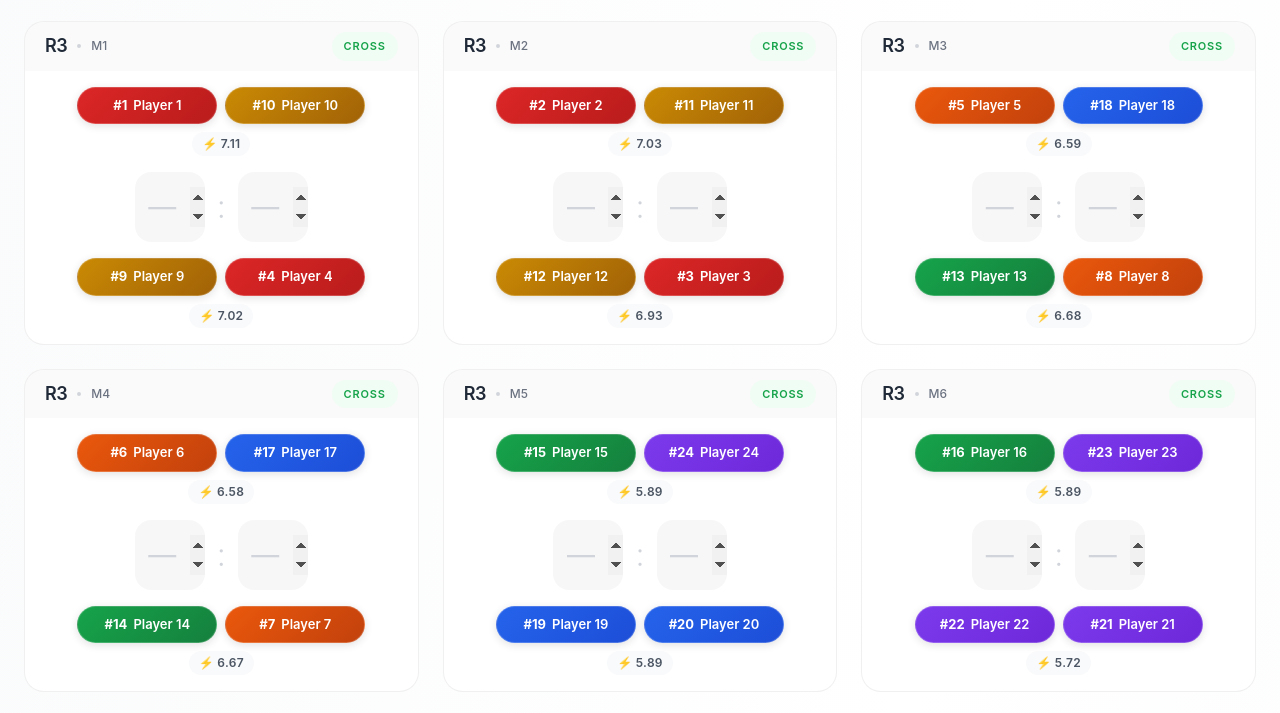
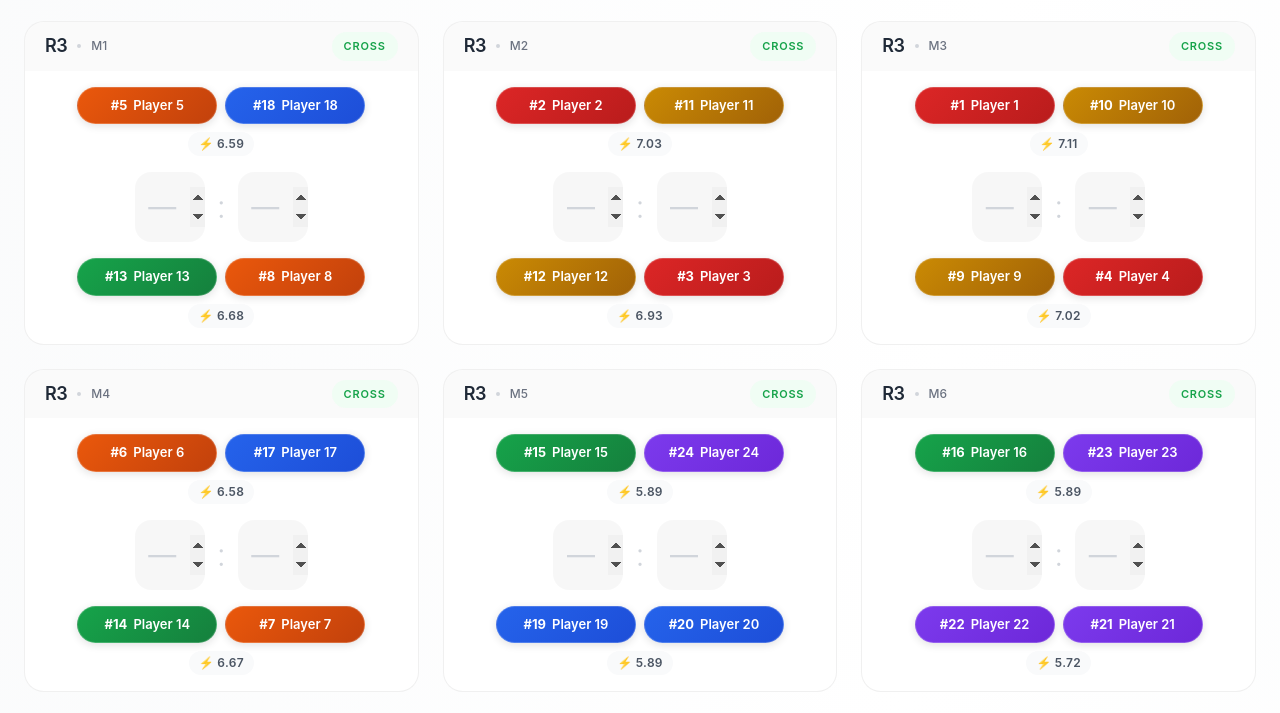
Before and after one commit to asatire1/fixtures, a plain HTML site: page index.html in a window 1280 px wide. Shown: the part 2181-2894 px from the top of the page. Drawn offline with nearby package versions, Linux system fonts and the light colour scheme.

Commit message:
Update index.html

```diff
--- a/index.html
+++ b/index.html
@@ -306,9 +306,9 @@
                 { team1: [11, 15], team2: [14, 9] }
             ],
             3: [
-                { team1: [1, 10], team2: [9, 4] },
+                { team1: [5, 18], team2: [13, 8] },      // Swapped match 1 & 5
                 { team1: [2, 11], team2: [12, 3] },
-                { team1: [5, 18], team2: [13, 8] },
+                { team1: [1, 10], team2: [9, 4] },       // Swapped match 1 & 5
                 { team1: [6, 17], team2: [14, 7] },
                 { team1: [15, 24], team2: [19, 20] },
                 { team1: [16, 23], team2: [22, 21] }
@@ -354,9 +354,9 @@
                 { team1: [22, 18], team2: [15, 24] }
             ],
             9: [
-                { team1: [2, 24], team2: [17, 4] },
+                { team1: [6, 12], team2: [11, 8] },      // Swapped match 2 & 7
+                { team1: [2, 24], team2: [17, 4] },      // Swapped match 2 & 7
                 { team1: [1, 19], team2: [18, 3] },
-                { team1: [6, 12], team2: [11, 8] },
                 { team1: [5, 9], team2: [10, 7] },
                 { team1: [14, 20], team2: [21, 16] },
                 { team1: [13, 23], team2: [22, 15] }
@@ -380,8 +380,8 @@
             12: [
                 { team1: [2, 16], team2: [13, 4] },
                 { team1: [5, 17], team2: [14, 1] },
-                { team1: [6, 24], team2: [21, 8] },
-                { team1: [3, 22], team2: [15, 7] },
+                { team1: [3, 22], team2: [15, 7] },      // Swapped match 6 & 4
+                { team1: [6, 24], team2: [21, 8] },      // Swapped match 6 & 4
                 { team1: [10, 18], team2: [23, 12] },
                 { team1: [9, 19], team2: [20, 11] }
             ],
@@ -420,7 +420,7 @@
                 this.savedVersions = JSON.parse(localStorage.getItem('padel_saved_versions')) || [];
 
                 this.currentTab = 'fixtures';
-                this.settingsSubTab = 'players'; // New subtab state
+                this.settingsSubTab = 'players';
                 this.filterRound = 'all';
                 this.filterPlayer = 'all';
             }
@@ -497,24 +497,19 @@
                 this.saveToStorage();
             }
 
-            // NEW: Smart fixture update with auto-swap
             updateFixtureWithSwap(round, matchIdx, position, oldValue, newValue) {
                 const match = this.fixtures[round][matchIdx];
 
-                // Check if newValue already exists in this round
                 const playersInRound = [];
                 this.fixtures[round].forEach((m, idx) => {
                     playersInRound.push(...m.team1, ...m.team2);
                 });
 
-                // If newValue is already in the round, find it and swap
                 if (playersInRound.includes(newValue)) {
-                    // Find where newValue is located
                     this.fixtures[round].forEach((m, idx) => {
                         ['team1', 'team2'].forEach(team => {
                             [0, 1].forEach(pos => {
                                 if (m[team][pos] === newValue) {
-                                    // Swap: put oldValue where newValue was
                                     this.fixtures[round][idx][team][pos] = oldValue;
                                 }
                             });
@@ -522,7 +517,6 @@
                     });
                 }
 
-                // Now update the original position with newValue
                 if (position === 't1p1') match.team1[0] = newValue;
                 else if (position === 't1p2') match.team1[1] = newValue;
                 else if (position === 't2p1') match.team2[0] = newValue;
@@ -983,7 +977,6 @@
 
             return `
                 <div class="space-y-6">
-                    <!-- Sub-tabs -->
                     <div class="bg-white rounded-2xl shadow-sm p-3 border border-gray-100">
                         <div class="flex gap-2 flex-wrap">
                             ${subtabs.map(tab => `
@@ -996,8 +989,6 @@
                             `).join('')}
                         </div>
                     </div>
-
-                    <!-- Content -->
                     ${content}
                 </div>
             `;
@@ -1547,16 +1538,13 @@
                 return;
             }
 
-            // Check if all 4 players are unique
             const match = state.fixtures[round][matchIdx];
             const players = [...match.team1, ...match.team2];
 
-            // Replace old value with new value in the temp array
             const posMap = { 't1p1': 0, 't1p2': 1, 't2p1': 2, 't2p2': 3 };
             const tempPlayers = [...players];
             tempPlayers[posMap[position]] = newValue;
 
-            // Check for duplicates within the match
             const uniqueInMatch = new Set(tempPlayers);
             if (uniqueInMatch.size !== 4) {
                 alert('All 4 players in a match must be different!');
@@ -1564,7 +1552,6 @@
                 return;
             }
 
-            // Use smart swap method
             state.updateFixtureWithSwap(round, matchIdx, position, oldValue, newValue);
             render();
         }
```
